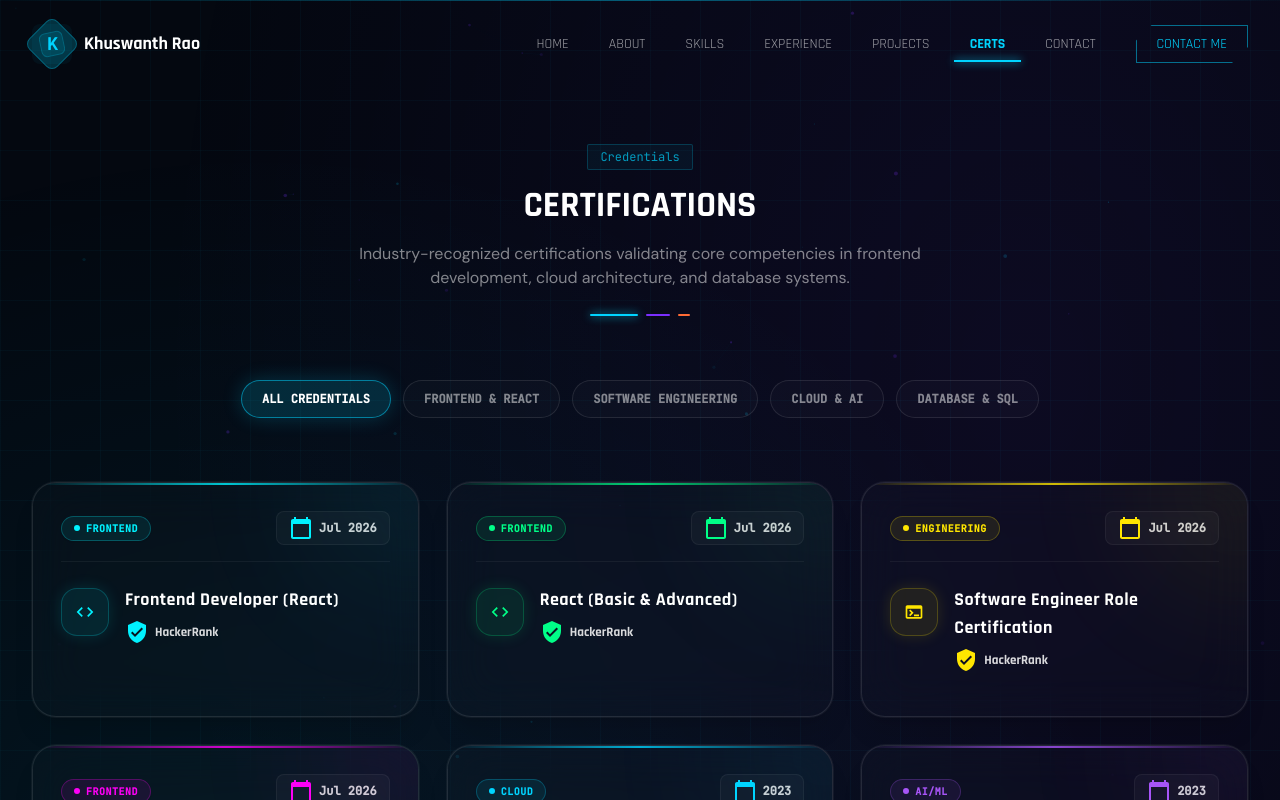
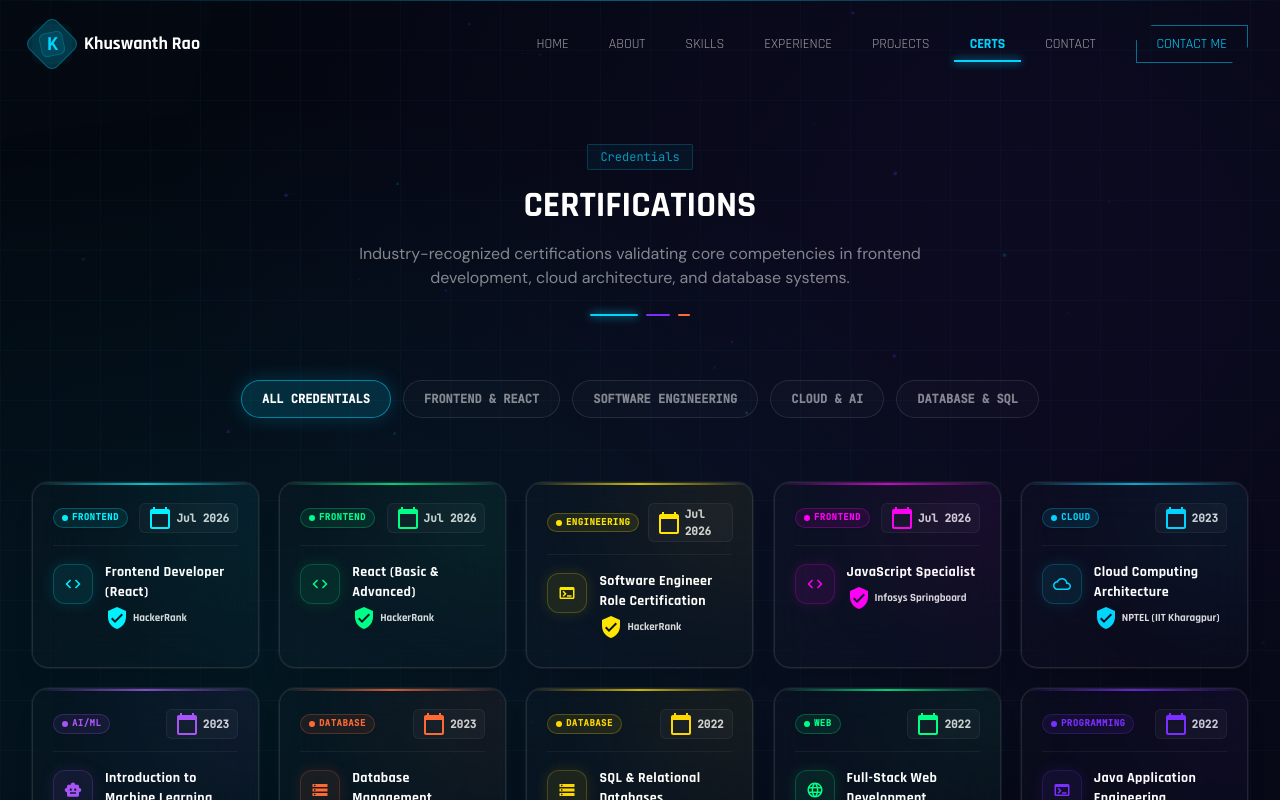
Before and after one commit to khuswanth1/portfolio, a React (Vite) app: page /certifications in a window 1280 px wide. Shown: the top 800 px of the page. Built offline with nearby package versions, Linux system fonts and the light colour scheme.

Commit message:
update the cert

```diff
--- a/src/pages/Certifications.jsx
+++ b/src/pages/Certifications.jsx
@@ -53,7 +53,7 @@
 
   return (
     <PageWrapper>
-      <div className="max-w-7xl mx-auto px-4 sm:px-6 lg:px-8 py-12 md:py-16">
+      <div className="max-w-7xl 2xl:max-w-[1560px] mx-auto px-4 sm:px-6 lg:px-8 py-12 md:py-16">
         <SectionHeader
           tag="Credentials"
           title="Certifications"
@@ -77,26 +77,26 @@
           ))}
         </div>
 
-        {/* Certifications 3-Column Responsive Grid */}
+        {/* Certifications 5-Column Responsive Grid */}
         <motion.div
           layout
-          className="grid grid-cols-1 md:grid-cols-2 lg:grid-cols-3 gap-6 sm:gap-7 mb-4 md:mb-8"
+          className="grid grid-cols-1 sm:grid-cols-2 md:grid-cols-3 lg:grid-cols-5 gap-4 sm:gap-5 mb-4 md:mb-8"
         >
           <AnimatePresence mode="popLayout">
             {filtered.map((cert) => (
               <motion.div
                 key={cert.id}
                 layout
-                initial={{ opacity: 0, y: 25 }}
-                whileInView={{ opacity: 1, y: 0 }}
-                viewport={{ once: true, margin: "-50px" }}
-                exit={{ opacity: 0, scale: 0.95 }}
+                initial={{ opacity: 0, scale: 0.96 }}
+                animate={{ opacity: 1, scale: 1 }}
+                exit={{ opacity: 0, scale: 0.96 }}
+                transition={{ duration: 0.3 }}
                 whileHover={{
                   y: -6,
                   borderColor: `${cert.color}45`,
                   boxShadow: `0 20px 40px -20px ${cert.color}30`
                 }}
-                className="glass-card p-6 sm:p-7 rounded-3xl border border-white/10 ring-1 ring-white/5 transition-all duration-500 group relative overflow-hidden backdrop-blur-xl bg-white/[0.015] flex flex-col justify-between shadow-xl"
+                className="glass-card p-4 sm:p-5 rounded-2xl border border-white/10 ring-1 ring-white/5 transition-all duration-500 group relative overflow-hidden backdrop-blur-xl bg-white/[0.015] flex flex-col justify-between shadow-xl"
               >
                 {/* Top Accent Gradient Line */}
                 <div
@@ -112,9 +112,9 @@
 
                 <div>
                   {/* Category Pill & Year Header */}
-                  <div className="flex items-center justify-between gap-3 mb-6 pb-4 border-b border-white/5">
+                  <div className="flex items-center justify-between gap-2 mb-4 pb-3 border-b border-white/5">
                     <span
-                      className="inline-flex items-center gap-1.5 font-mono text-[10px] font-extrabold uppercase tracking-wider px-3 py-1 rounded-full border shadow-sm"
+                      className="inline-flex items-center gap-1 font-mono text-[9px] font-extrabold uppercase tracking-wider px-2 py-0.5 rounded-full border shadow-sm"
                       style={{
                         background: `${cert.color}15`,
                         color: cert.color,
@@ -125,16 +125,16 @@
                       {cert.category}
                     </span>
 
-                    <div className="flex items-center gap-1.5 text-white/80 font-mono text-xs tracking-normal bg-white/[0.03] px-3 py-1 rounded-lg border border-white/5">
-                      <CalendarToday className="text-[12px]" style={{ color: cert.color }} />
+                    <div className="flex items-center gap-1 text-white/80 font-mono text-[10px] sm:text-[11px] tracking-normal bg-white/[0.03] px-2 py-0.5 rounded-md border border-white/5">
+                      <CalendarToday className="text-[11px]" style={{ color: cert.color }} />
                       <span className="font-semibold">{cert.year}</span>
                     </div>
                   </div>
 
                   {/* Icon & Title Header */}
-                  <div className="flex items-start gap-4 mb-4">
+                  <div className="flex items-start gap-3 mb-2">
                     <div
-                      className="w-12 h-12 rounded-2xl flex items-center justify-center text-xl transition-transform duration-300 group-hover:scale-105 shrink-0 shadow-lg mt-0.5"
+                      className="w-10 h-10 rounded-xl flex items-center justify-center text-lg transition-transform duration-300 group-hover:scale-105 shrink-0 shadow-lg mt-0.5"
                       style={{
                         background: `${cert.color}15`,
                         border: `1px solid ${cert.color}35`,
@@ -146,11 +146,11 @@
                     </div>
 
                     <div className="min-w-0 flex-1">
-                      <h3 className="font-heading font-black text-base sm:text-lg text-white tracking-wide leading-snug group-hover:text-white transition-colors">
+                      <h5 className="font-heading font-black text-xs sm:text-sm text-white tracking-wide leading-snug group-hover:text-white transition-colors">
                         {cert.title}
-                      </h3>
-                      <div className="flex items-center gap-1.5 text-white/85 text-xs sm:text-[13px] font-bold font-heading mt-1.5">
-                        <VerifiedUser className="text-xs shrink-0" style={{ color: cert.color }} />
+                      </h5>
+                      <div className="flex items-center gap-1 text-white/85 text-[11px] font-bold font-heading mt-1">
+                        <VerifiedUser className="text-[11px] shrink-0" style={{ color: cert.color }} />
                         <span className="truncate">{cert.issuer}</span>
                       </div>
                     </div>
```
Also changed, not shown: 12 other files (tests, documents, lock files or other folders).
